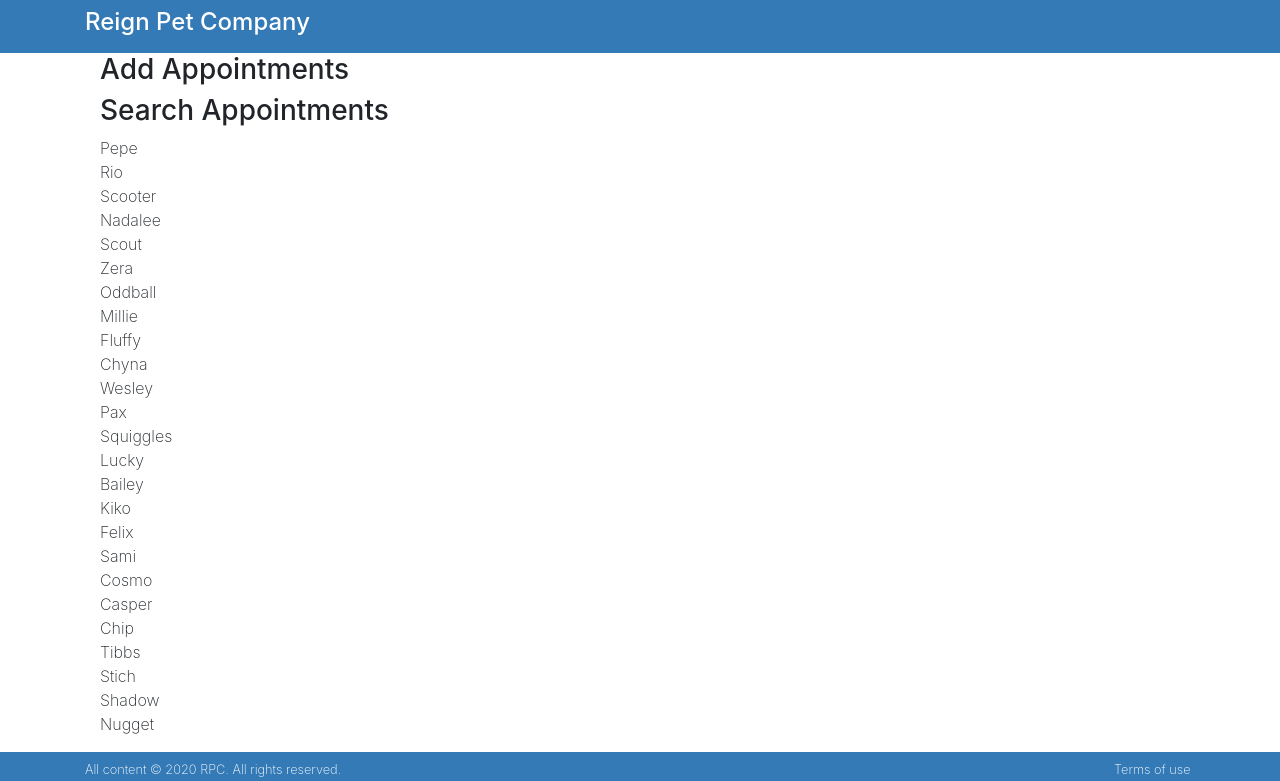
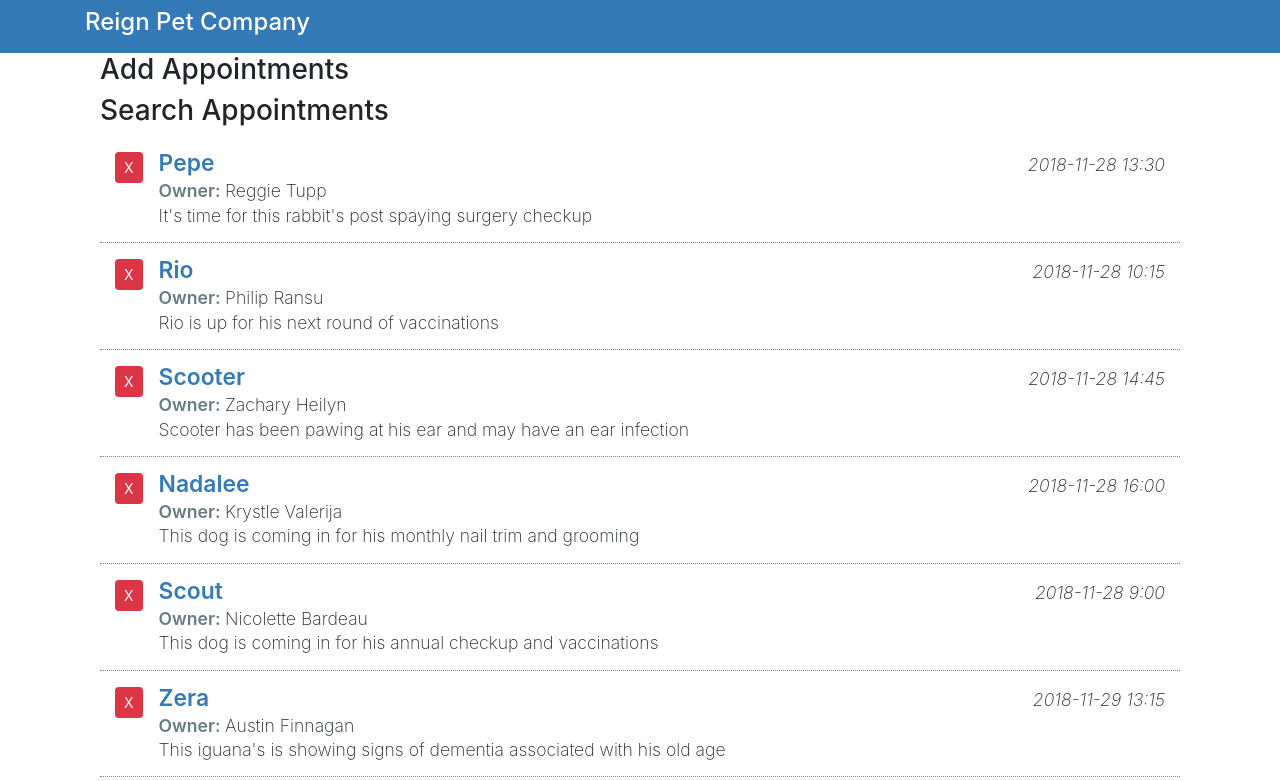
Before and after one commit to femmor/appointments, a React (Create React App) app: page / in a window 1280 px wide. Shown: the top 781 px of the page. Built offline with nearby package versions, Linux system fonts and the light colour scheme.

Commit message:
using a render template expression

```diff
--- a/src/components/ListAppointments.jsx
+++ b/src/components/ListAppointments.jsx
@@ -3,17 +3,33 @@
 class ListAppointments extends Component {
     render() {
         const {appointments} = this.props
-        // Get the appointments from the state
-        const listApts = appointments.map(item => {
-            const {aptDate, aptNotes, ownerName, petName} = item
-            return (
-                <div>{petName}</div>
-            )
-        })
         return (
-            <div>
-                <p>{listApts}</p>
-            </div>
+            <>
+                <div className="appointment-list item-list mb-3">
+                    {
+                        appointments.map(item => (
+                            <div className="pet-item col media py-3">
+                                <div className="mr-3">
+                                <button className="pet-delete btn btn-sm btn-danger">X</button>
+                                </div>
+
+                                <div className="pet-info media-body">
+                                <div className="pet-head d-flex">
+                                    <span className="pet-name">{item.petName}</span>
+                                    <span className="apt-date ml-auto">{item.aptDate}</span>
+                                </div>
+
+                                <div className="owner-name">
+                                    <span className="label-item">Owner: </span>
+                                    <span>{item.ownerName}</span>
+                                </div>
+                                    <div className="apt-notes">{item.aptNotes}</div>
+                                </div>
+                            </div>
+                        ))
+                    }
+                </div>
+            </>
         );
     }
 }
--- a/src/css/App.css
+++ b/src/css/App.css
@@ -0,0 +1,45 @@
+.add-appointment .card-body {
+    display: none;
+  }
+
+  .apt-addheading {
+    cursor: pointer;
+    user-select: none;
+  }
+
+  .appointment-list {
+    font-size: 1.1em;
+  }
+
+  .appointment-list .pet-item {
+    border-bottom: 1px dotted gray;
+  }
+
+  .appointment-list .pet-item:last-child {
+    border-bottom: none;
+  }
+
+  .appointment-list .pet-name {
+    font-weight: 600;
+    color: #337ab7;
+    font-size: 1.3em;
+    line-height: 100%;
+  }
+
+  .appointment-list .label-item {
+    font-weight: 600;
+    color: #667b82;
+  }
+
+  .appointment-list .apt-date {
+    font-style: italic;
+  }
+
+  .appointment-list .apt-notes {
+    line-height: 120%;
+  }
+
+  .dropdown-item.active,
+  .dropdown-item:active {
+    background-color: #a9aeb2;
+  }
```
